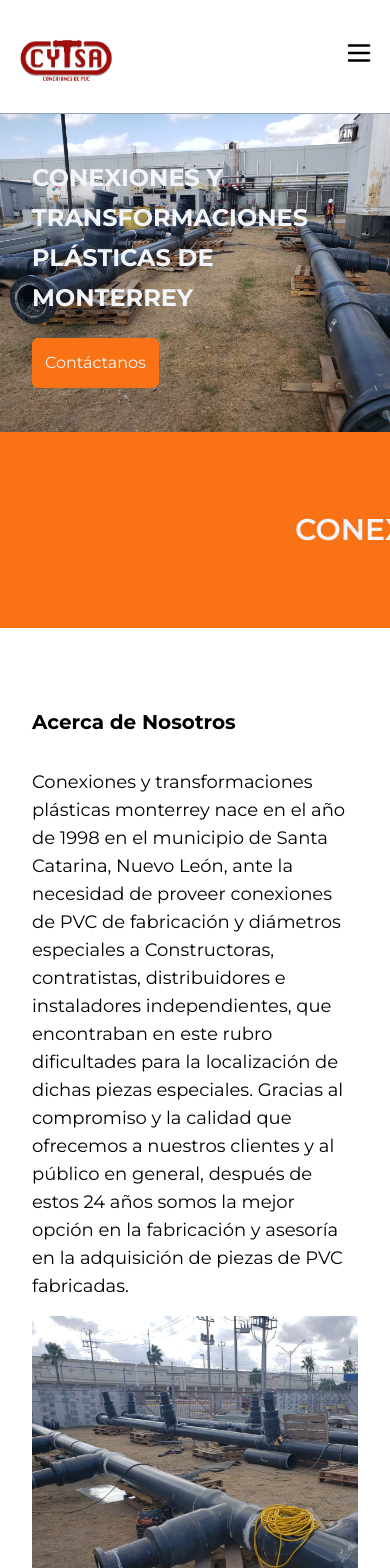
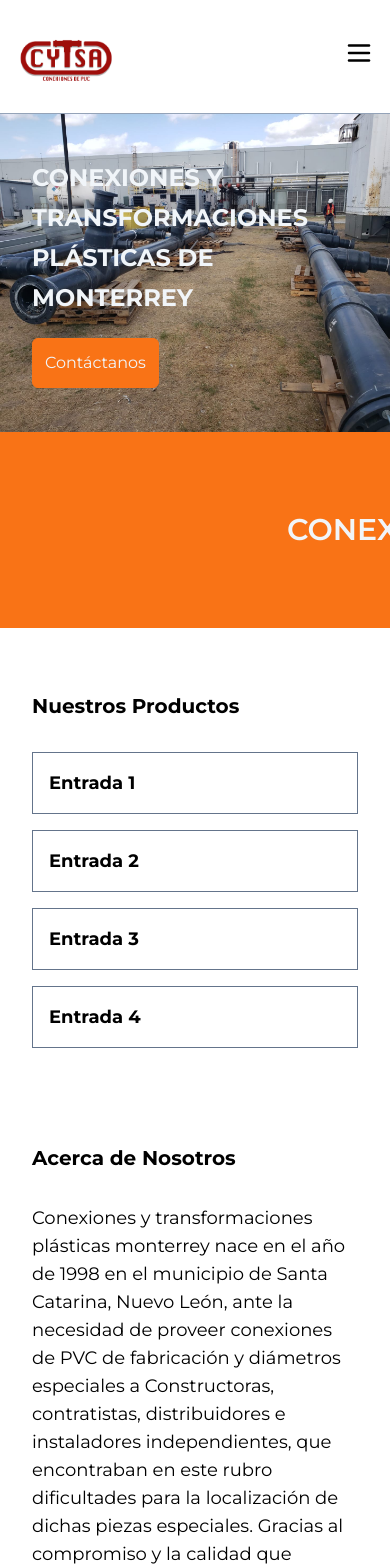
Before and after one commit to EmilianoCBE/cytsa, a React (Vite) app: page / in a window 390 px wide. Shown: the top 1568 px of the page. Built offline with nearby package versions, Linux system fonts and the light colour scheme.

Commit message:
Inicio de sección de productos

```diff
--- a/src/App.jsx
+++ b/src/App.jsx
@@ -10,8 +10,9 @@
       <Routes>
         <Route path='/' element={<Home />} />
         <Route path='/nosotros' element={<Nosotros />} />
+        <Route path='/nosotros' element={<Nosotros />} />
         <Route path='/contacto' element={<Contacto />} />
-        <Route path='/blog' element={<Blog />} />
+        {/* <Route path='/blog' element={<Blog />} /> */}
       </Routes>
     </>
   )
--- a/src/components/AboutHero.jsx
+++ b/src/components/AboutHero.jsx
@@ -2,7 +2,7 @@
 
 export const AboutHero = () => {
   return (
-    <div className="py-20 px-8">
+    <div className="py-16 md:py-20 px-8">
       <h2 className="text-xl md:text-[42px] font-bold">Acerca de Nosotros</h2>
       <div className='flex flex-col-reverse gap-4 md:flex-row py-8 md:py-16'>
         <div className='md:w-[50vw]'>
--- a/src/components/Navbar.jsx
+++ b/src/components/Navbar.jsx
@@ -20,27 +20,27 @@
       <nav className='flex w-1/3 justify-end flex-wrap'>
         <div className='w-full hidden md:flex justify-end'>
           <ul className='flex justify-between gap-4'>
-            <li className="font-bold">
+            <li className="font-bold hover:text-orange-500">
               <Link to="/">
                 Inicio
               </Link>
             </li>
-            <li className="font-bold">
+            <li className="font-bold hover:text-orange-500 transition-all ease-in-out">
               <Link to="/productos">
                 Productos
               </Link>
             </li>
-            <li className="font-bold">
+            <li className="font-bold hover:text-orange-500 transition-all ease-in-out">
               <Link to="/nosotros">
                 Nosotros
               </Link>
             </li>
-            <li className="font-bold">
+            <li className="font-bold hover:text-orange-500 transition-all ease-in-out">
               <Link to="/contacto">
                 Contacto
               </Link>
             </li>
-            <li className="font-bold">
+            <li className="font-bold hover:text-orange-500 transition-all ease-in-out">
               <Link to="/blog">
                 Blog
               </Link>
@@ -64,27 +64,27 @@
             className="mt-4 basis-full md:hidden overflow-hidden"
           >
             <ul className='flex flex-col items-center gap-4'>
-              <li className="font-bold">
+              <li className="font-bold hover:text-orange-500 transition-all ease-in-out">
                 <Link to="/" onClick={toggleNavbar}>
                   Inicio
                 </Link>
               </li>
-              <li className="font-bold">
+              <li className="font-bold hover:text-orange-500 transition-all ease-in-out">
                 <Link to="/productos" onClick={toggleNavbar}>
                   Productos
                 </Link>
               </li>
-              <li className="font-bold">
+              <li className="font-bold hover:text-orange-500 transition-all ease-in-out">
                 <Link to="/nosotros" onClick={toggleNavbar}>
                   Nosotros
                 </Link>
               </li>
-              <li className="font-bold">
+              <li className="font-bold hover:text-orange-500 transition-all ease-in-out">
                 <Link to="/contacto" onClick={toggleNavbar}>
                   Contacto
                 </Link>
               </li>
-              <li className="font-bold">
+              <li className="font-bold hover:text-orange-500 transition-all ease-in-out">
                 <Link to="/blog" onClick={toggleNavbar}>
                   Blog
                 </Link>
--- a/src/components/Productos.jsx
+++ b/src/components/Productos.jsx
@@ -2,8 +2,32 @@
 
 export const Productos = () => {
   return (
-    <div>
-
-    </div>
+    <section className='pt-16 md:pt-20 px-8'>
+      <h2 className='text-xl md:text-[42px] font-bold'>
+        Nuestros Productos
+      </h2>
+      <div className='flex flex-col md:flex-row gap-4 justify-center md:justify-between py-8 md:py-16'>
+        <a href="" className='border border-slate-500 px-4 py-4 hover:bg-orange-500 transition-all ease-in-out text-black hover:text-slate-100'>
+          <div className='w-full h-full'>
+            <h2 className='font-bold text-lg'>Entrada 1</h2>
+          </div>
+        </a>
+        <a href="" className='border border-slate-500 px-4 py-4 hover:bg-orange-500 transition-all ease-in-out text-black hover:text-slate-100'>
+          <div className='w-full h-full'>
+            <h2 className='font-bold text-lg'>Entrada 2</h2>
+          </div>
+        </a>
+        <a href="" className='border border-slate-500 px-4 py-4 hover:bg-orange-500 transition-all ease-in-out text-black hover:text-slate-100'>
+          <div className='w-full h-full'>
+            <h2 className='font-bold text-lg'>Entrada 3</h2>
+          </div>
+        </a>
+        <a href="" className='border border-slate-500 px-4 py-4 hover:bg-orange-500 transition-all ease-in-out text-black hover:text-slate-100'>
+          <div className='w-full h-full'>
+            <h2 className='font-bold text-lg'>Entrada 4</h2>
+          </div>
+        </a>
+      </div>
+    </section>
   )
 }
--- a/src/pages/Blog.jsx
+++ b/src/pages/Blog.jsx
@@ -6,6 +6,30 @@
   return (
     <>
       <Navbar />
+      <main>
+        <div className='pt-20 pb-10 px-8'>
+          <h1 className='text-2xl md:text-[50px] font-bold'>
+            Notas del blog
+          </h1>
+        </div>
+        <div className='flex flex-col items-center justify-center md:justify-between md:flex-row pb-8 gap-4 px-8'>
+          <a href="" className='border border-slate-500 px-4 py-4 w-[350px] hover:bg-orange-500 transition-all ease-in-out text-black hover:text-slate-100'>
+            <div className='w-full h-full'>
+              <h2 className='font-bold text-lg'>Entrada 1</h2>
+            </div>
+          </a>
+          <a href="" className='border border-slate-500 px-4 py-4 w-[350px] hover:bg-orange-500 transition-all ease-in-out text-black hover:text-slate-100'>
+            <div className='w-full h-full'>
+              <h2 className='font-bold text-lg'>Entrada 2</h2>
+            </div>
+          </a>
+          <a href="" className='border border-slate-500 px-4 py-4 w-[350px] hover:bg-orange-500 transition-all ease-in-out text-black hover:text-slate-100'>
+            <div className='w-full h-full'>
+              <h2 className='font-bold text-lg'>Entrada 3</h2>
+            </div>
+          </a>
+        </div>
+      </main>
       <Footer />
     </>
   )
--- a/src/pages/Home.jsx
+++ b/src/pages/Home.jsx
@@ -3,6 +3,7 @@
 import { Hero } from "../components/Hero"
 import { AboutHero } from "../components/AboutHero"
 import { Scroller } from "../components/Scroller"
+import { Productos } from "../components/Productos"
 
 
 export const Home = () => {
@@ -12,6 +13,7 @@
         <main className="flex-grow">
           <Hero />
           <Scroller />
+          <Productos />
           <AboutHero />
         </main>
       <Footer />
--- /dev/null
+++ b/src/pages/Productos.jsx
@@ -0,0 +1,12 @@
+import React from 'react'
+import { Navbar } from '../components/Navbar'
+import { Footer } from '../components/Footer'
+
+export const Productos = () => {
+  return (
+    <>
+      <Navbar />
+      <Footer />
+    </>
+  )
+}
```
